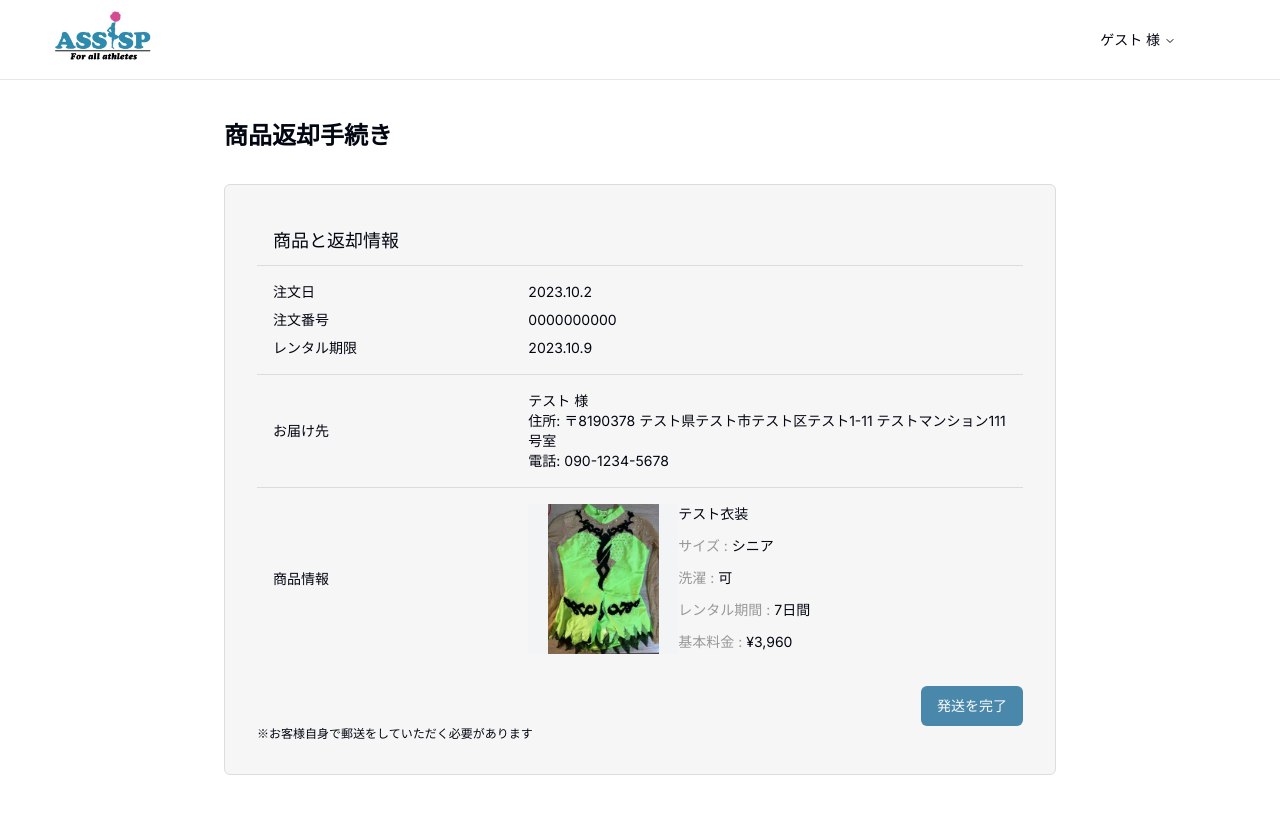
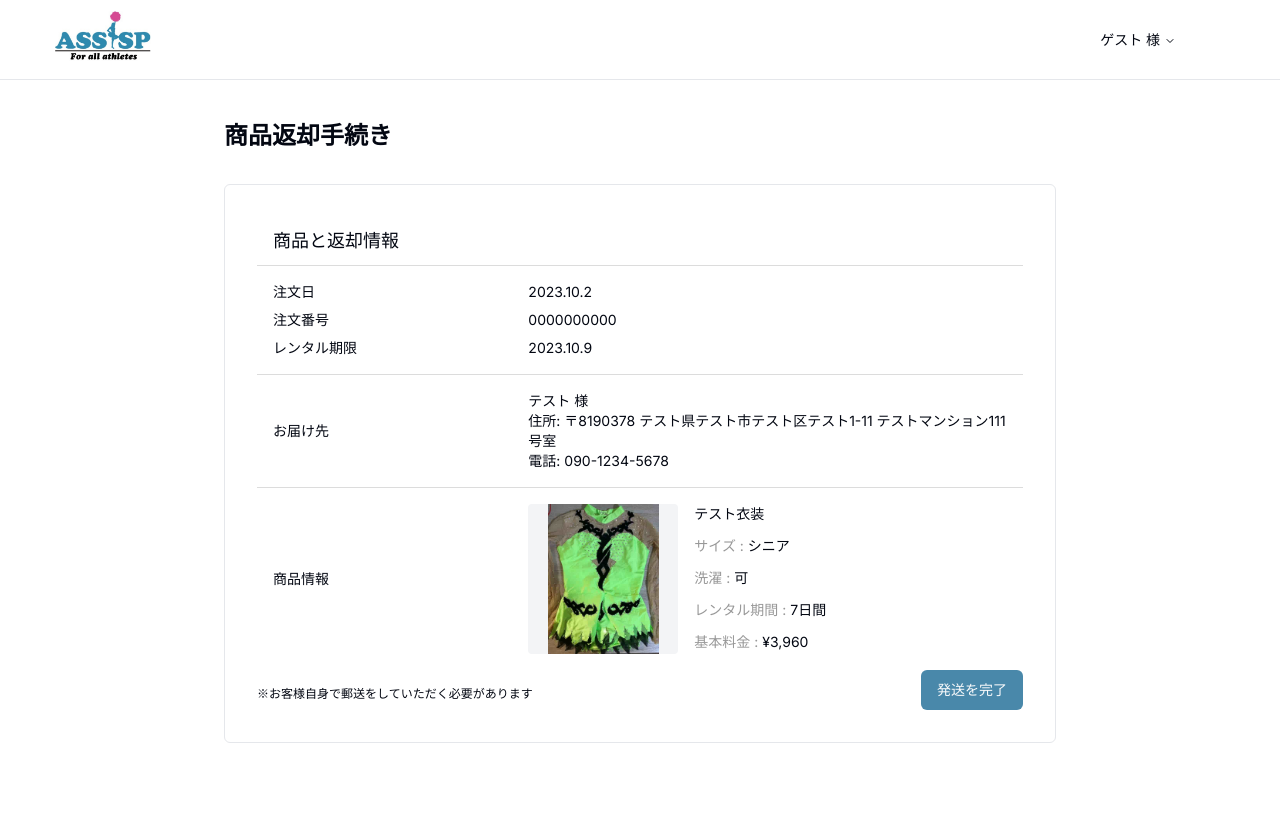
Before and after one commit to zawazawa84/assispo, a Next.js app: page /mypage/orderhistory/1 in a window 1280 px wide. Shown: the top 814 px of the page. Built offline with nearby package versions, Linux system fonts and the light colour scheme; no server answers.

Commit message:
商品返却手続き画面のデザイン変更

```diff
--- a/src/features/mypage/pages/ReturnCostume.tsx
+++ b/src/features/mypage/pages/ReturnCostume.tsx
@@ -23,7 +23,7 @@ export const ReturnCostume = () => {
       </header>
       <div className="h-screen space-y-8 mt-10 lg:ml-56 lg:mr-56">
         <h1 className="text-2xl font-semibold">商品返却手続き</h1>
-        <div className="p-8 border border-[#dcdcdc] rounded-md bg-[#f6f6f6]">
+        <div className="lg:p-8 lg:border rounded-md">
           <Table className="">
             <TableHeader>
               <TableRow>
@@ -60,7 +60,7 @@ export const ReturnCostume = () => {
               <TableRow>
                 <TableCell>商品情報</TableCell>
                 <TableCell className="w-2/3">
-                  <div className="flex">
+                  <div className="flex space-x-4">
                     <Image
                       src={`/item3.jpg`}
                       alt=""
@@ -90,9 +90,12 @@ export const ReturnCostume = () => {
               </TableRow>
             </TableBody>
           </Table>
-          <div className="flex justify-end">
+          <div className="flex justify-between">
+            <p className="mt-4 text-xs">
+              ※お客様自身で郵送をしていただく必要があります
+            </p>
             <Button
-              className="mt-4 bg-themeblue inline-block place-items-end"
+              className="bg-themeblue"
               onClick={() =>
                 router.push(
                   pagesPath.mypage.orderhistory._orderId('1').complete.$url()
@@ -103,9 +106,6 @@ export const ReturnCostume = () => {
               発送を完了
             </Button>
           </div>
-          <p className="text-xs">
-            ※お客様自身で郵送をしていただく必要があります
-          </p>
         </div>
       </div>
     </div>
```
